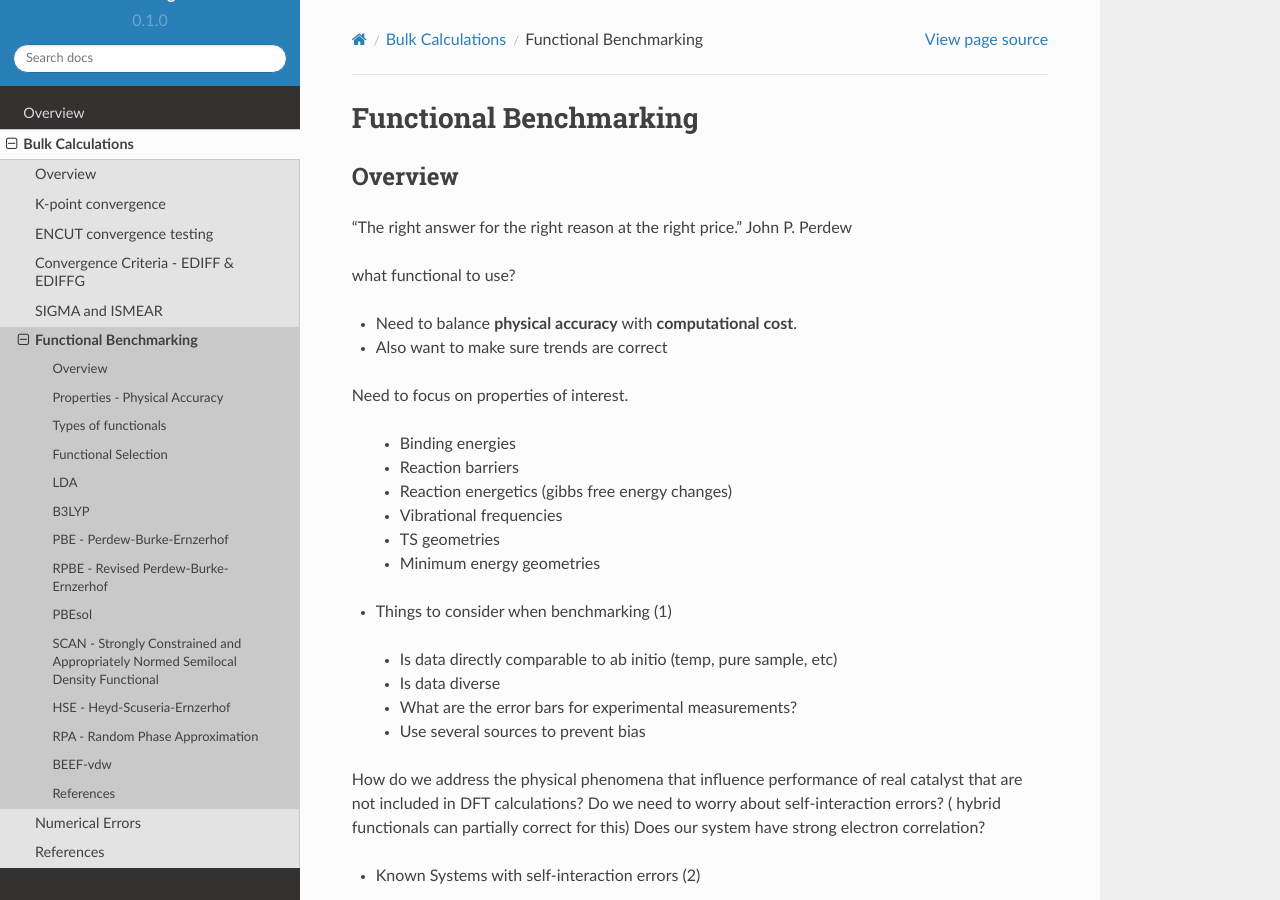
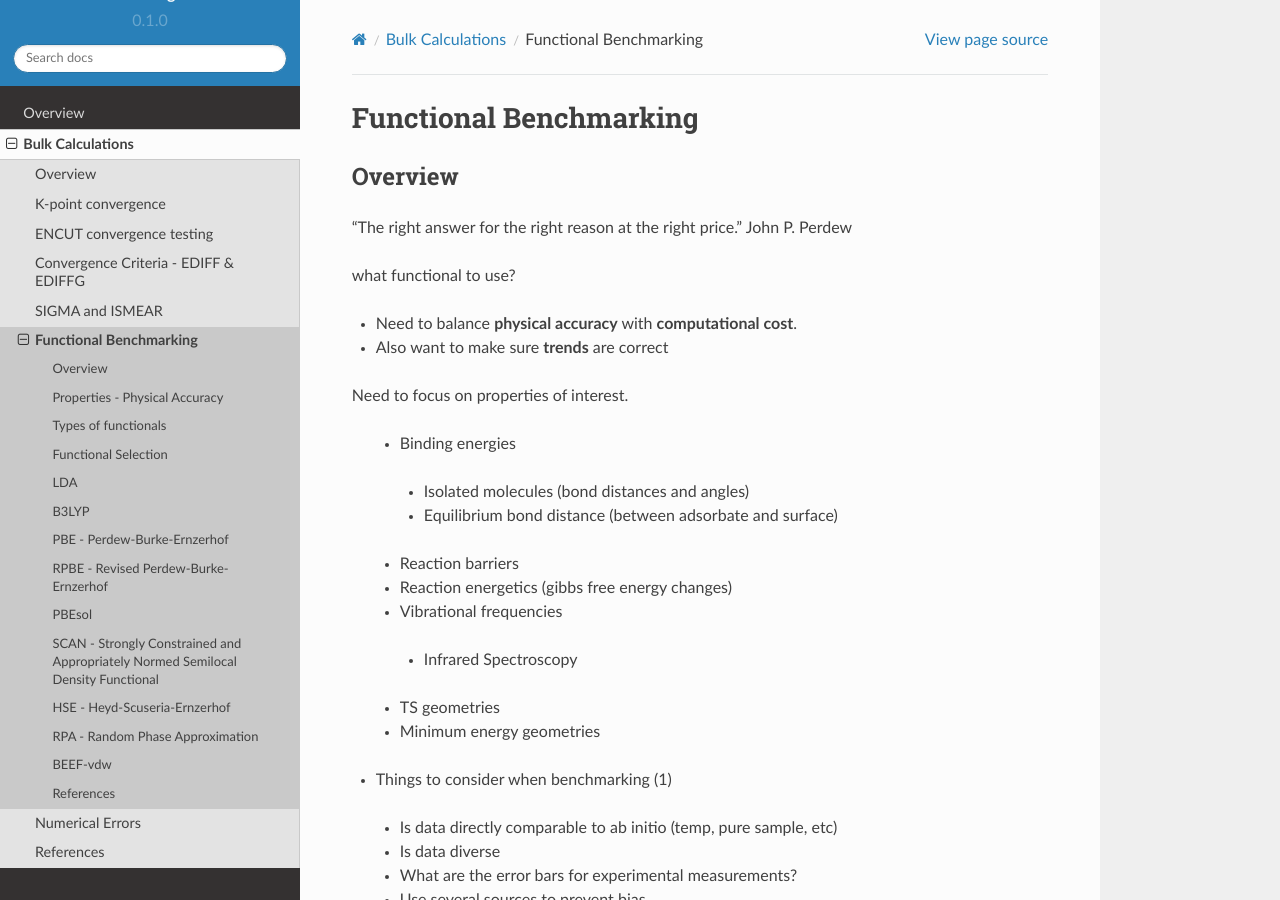
Before and after one commit to tdprice-858/Pt-MgO, a Sphinx documentation site: the page built from docs/source/bulk_calculations/functional_benchmarking.rst, in a window 1280 px wide and 900 px high. Built offline with Sphinx 7.4.7 and the Read the Docs theme 2.0.0, drawn with Linux system fonts in a browser that asks for light colours; pages that are not in the unit, such as notebooks, are missing from menus; some of the changed text lies outside the part shown.

Commit message:
Update functional_benchmarking.rst

```diff
--- a/docs/source/bulk_calculations/functional_benchmarking.rst
+++ b/docs/source/bulk_calculations/functional_benchmarking.rst
@@ -9,14 +9,17 @@ Overview
 what functional to use?
 
 * Need to balance **physical accuracy** with **computational cost**.
-* Also want to make sure trends are correct
+* Also want to make sure **trends** are correct
 
 Need to focus on properties of interest.
 
  * Binding energies
+  * Isolated molecules (bond distances and angles)
+  * Equilibrium bond distance (between adsorbate and surface)
  * Reaction barriers
  * Reaction energetics (gibbs free energy changes)
  * Vibrational frequencies
+  * Infrared Spectroscopy
  * TS geometries
  * Minimum energy geometries
 
@@ -156,3 +159,5 @@ References
 #. https://templeefrc.org/scan-overview
 
 #. Albert P. Bartók and Jonathan R. Yates , "Regularized SCAN functional", J. Chem. Phys. 150, 161101 (2019) https://doi.org/10.1063/1.5094646
+
+#. Michal Bajdich, Jens K. Nørskov, and Aleksandra Vojvodic Phys. Rev. B 91, 155401 – Published 1 April 2015
```
